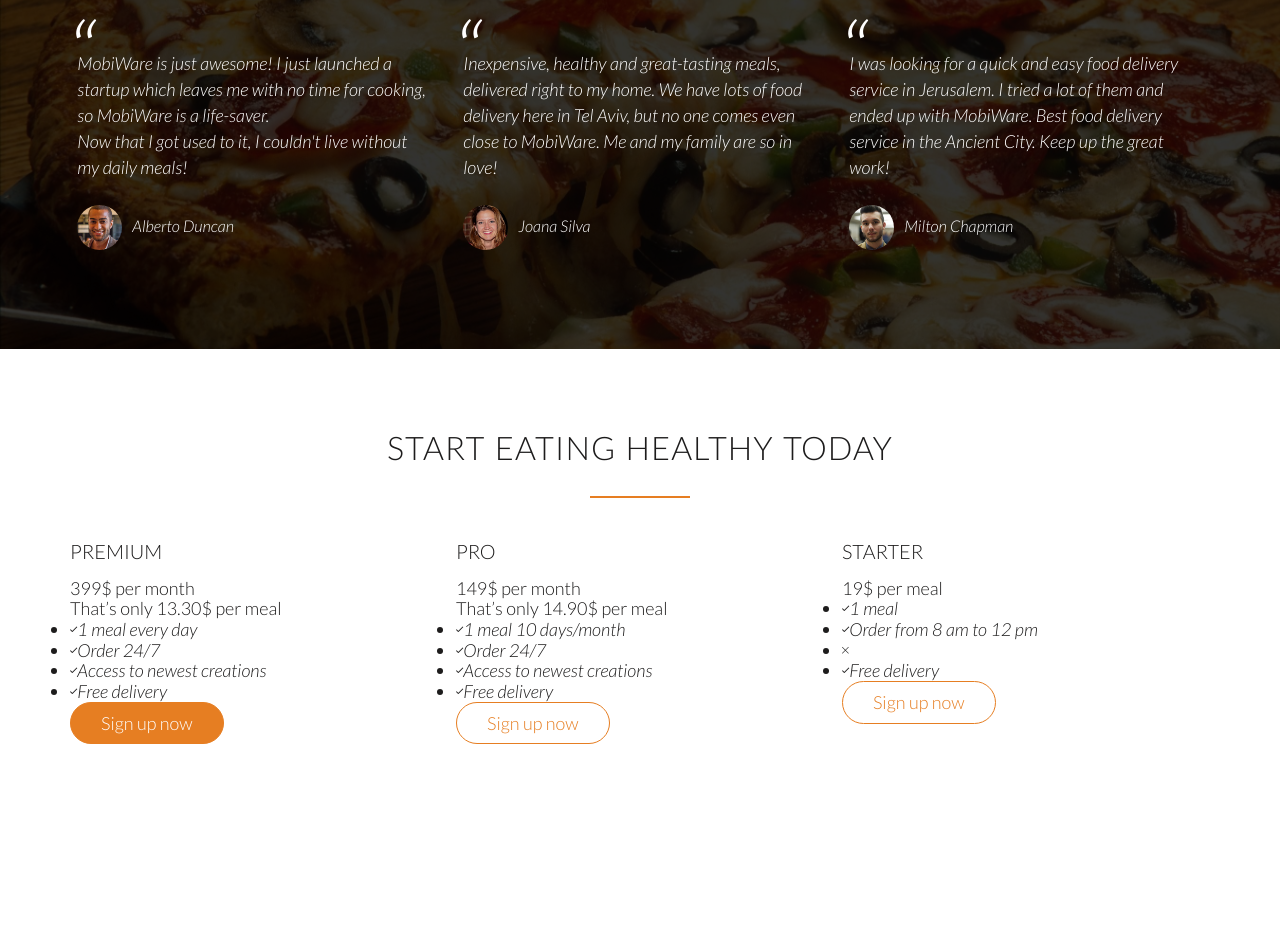
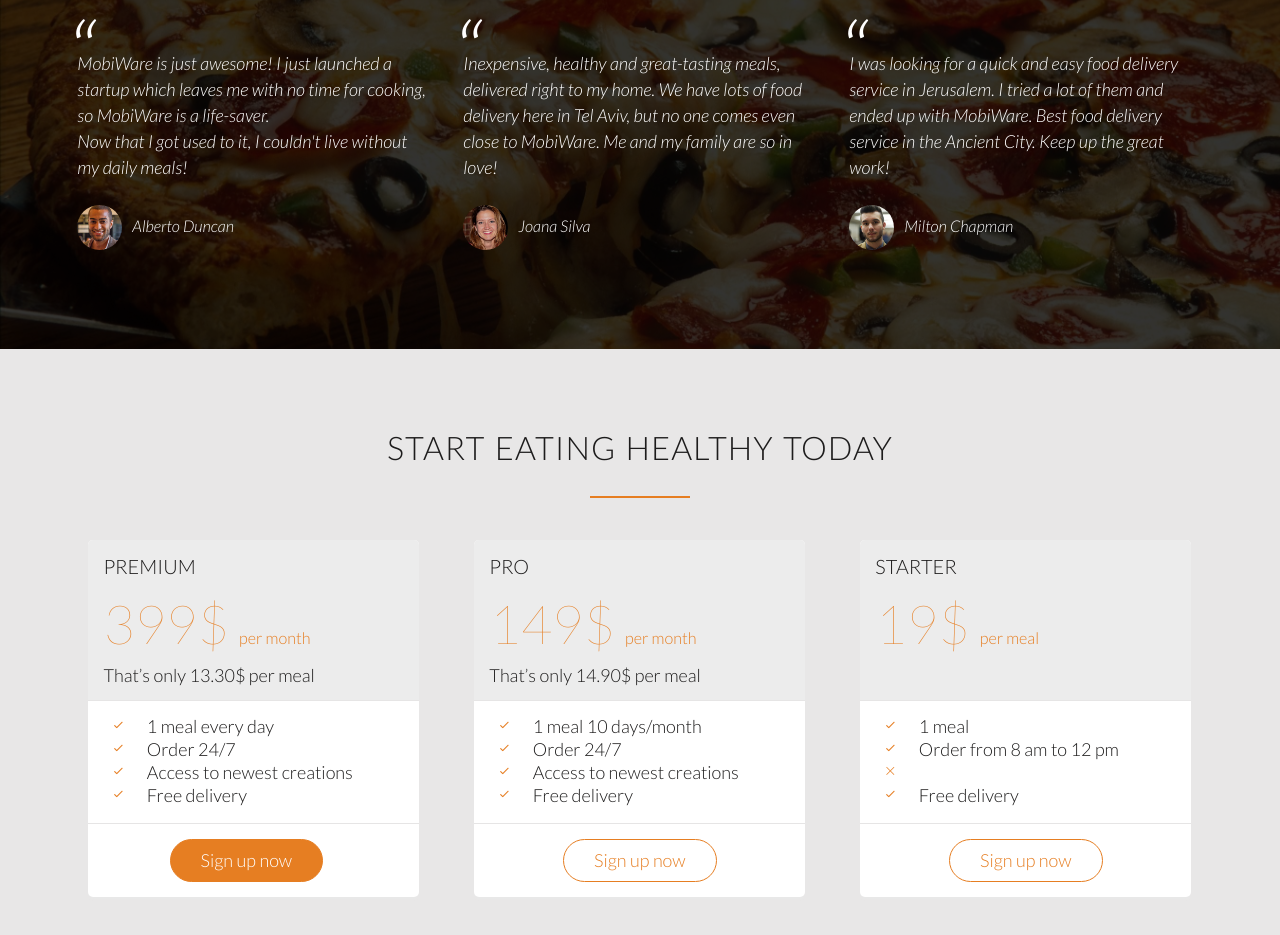
Before and after one commit to ItaMus90/restaurant-web-app, a plain HTML site: page index.html in a window 1280 px wide. Shown: the part 3470-4405 px from the top of the page. Before the commit the page ends 4306 px from the top, so only its background shows below. Drawn offline with Linux system fonts and the light colour scheme; files whose address does not match are found by name.

Commit message:
building the sign-up section 6 part 2

```diff
--- a/index.html
+++ b/index.html
@@ -436,7 +436,7 @@
                         <div>
 
                             <h3>Premium</h3>
-                            <p class="plane-price">399$ per month</p>
+                            <p class="plan-price">399$ <span>per month</span></p>
                             <p class="plan-price-meal">That’s only 13.30$ per meal</p>
                         </div>
                         <div>
@@ -445,22 +445,26 @@
 
                                 <li>
 
-                                    <i class="ion-ios-checkmark-empty">1 meal every day</i>
+                                    <i class="ion-ios-checkmark-empty icon-small"></i>
+                                    1 meal every day
 
                                 </li>
                                 <li>
 
-                                    <i class="ion-ios-checkmark-empty">Order 24/7</i>
+                                    <i class="ion-ios-checkmark-empty icon-small"></i>
+                                    Order 24/7
 
                                 </li>
                                 <li>
 
-                                    <i class="ion-ios-checkmark-empty">Access to newest creations</i>
+                                    <i class="ion-ios-checkmark-empty icon-small"></i>
+                                    Access to newest creations
 
                                 </li>
                                 <li>
 
-                                    <i class="ion-ios-checkmark-empty">Free delivery</i>
+                                    <i class="ion-ios-checkmark-empty icon-small"></i>
+                                    Free delivery
 
                                 </li>
 
@@ -483,7 +487,7 @@
                         <div>
 
                             <h3>Pro</h3>
-                            <p class="plane-price">149$ per month</p>
+                            <p class="plan-price">149$ <span>per month</span></p>
                             <p class="plan-price-meal">That’s only 14.90$ per meal</p>
                         </div>
                         <div>
@@ -492,22 +496,26 @@
 
                                 <li>
 
-                                    <i class="ion-ios-checkmark-empty">1 meal 10 days/month</i>
+                                    <i class="ion-ios-checkmark-empty icon-small"></i>
+                                    1 meal 10 days/month
 
                                 </li>
                                 <li>
 
-                                    <i class="ion-ios-checkmark-empty">Order 24/7</i>
+                                    <i class="ion-ios-checkmark-empty icon-small"></i>
+                                    Order 24/7
 
                                 </li>
                                 <li>
 
-                                    <i class="ion-ios-checkmark-empty">Access to newest creations</i>
+                                    <i class="ion-ios-checkmark-empty icon-small"></i>
+                                    Access to newest creations
 
                                 </li>
                                 <li>
 
-                                    <i class="ion-ios-checkmark-empty">Free delivery</i>
+                                    <i class="ion-ios-checkmark-empty icon-small"></i>
+                                    Free delivery
 
                                 </li>
 
@@ -530,8 +538,8 @@
                         <div>
 
                             <h3>Starter</h3>
-                            <p class="plane-price">19$ per meal</p>
-                            <p class="plan-price-meal"></p>
+                            <p class="plan-price">19$ <span>per meal</span></p>
+                            <p class="plan-price-meal">&nbsp;</p>
                         </div>
                         <div>
 
@@ -539,22 +547,25 @@
 
                                 <li>
 
-                                    <i class="ion-ios-checkmark-empty">1 meal</i>
+                                    <i class="ion-ios-checkmark-empty icon-small"></i>
+                                    1 meal
 
                                 </li>
                                 <li>
 
-                                    <i class="ion-ios-checkmark-empty">Order from 8 am to 12 pm</i>
+                                    <i class="ion-ios-checkmark-empty icon-small"></i>
+                                    Order from 8 am to 12 pm
 
                                 </li>
                                 <li>
 
-                                    <i class="ion-ios-close-empty"></i>
+                                    <i class="ion-ios-close-empty icon-small"></i>
 
                                 </li>
                                 <li>
 
-                                    <i class="ion-ios-checkmark-empty">Free delivery</i>
+                                    <i class="ion-ios-checkmark-empty icon-small"></i>
+                                    Free delivery
 
                                 </li>
 
--- a/resources/css/style.css
+++ b/resources/css/style.css
@@ -570,3 +570,73 @@
     margin-right: 10px;
     vertical-align: middle;
 }
+
+
+/*------------------------------*/
+/*Sing uo*/
+/*------------------------------*/
+
+
+.section-plans
+{
+    background-color: #e8e7e7;
+}
+
+
+.plan-box
+{
+    background-color: #fff;
+    border-radius: 5px;
+    width: 90%;
+    margin-left: 5%;
+    box-shadow: 0 2px 2px #e8e8e8;
+}
+
+
+.plan-box div:last-child
+{
+    text-align: center;
+    border: 0;
+}
+
+.plan-box div:first-child
+{
+    background-color: #ececec;
+    border-top-left-radius: 5px;
+    border-top-right-radius: 5px;
+}
+
+.plan-box div
+{
+    padding: 15px;
+    border-bottom: 1px solid #e6e5e5;
+}
+
+.plan-price
+{
+    font-size: 300%;
+    margin-bottom: 10px;
+    font-weight: 100;
+    color: #e67e22;
+}
+
+.plan-price span
+{
+    font-size: 30%;
+    font-weight: 300;
+}
+
+.plane-price-meal
+{
+    font-size: 80%;
+}
+
+.plan-box ul
+{
+    list-style: none;
+}
+
+.plan-box ul il
+{
+    padding: 5px 0;
+}
```
